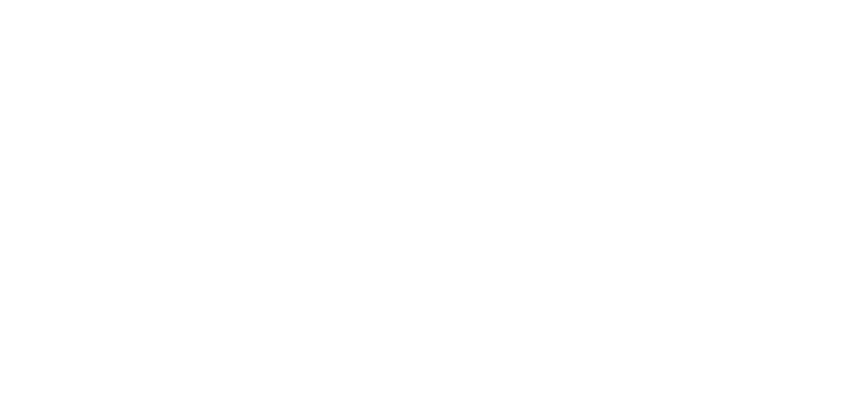
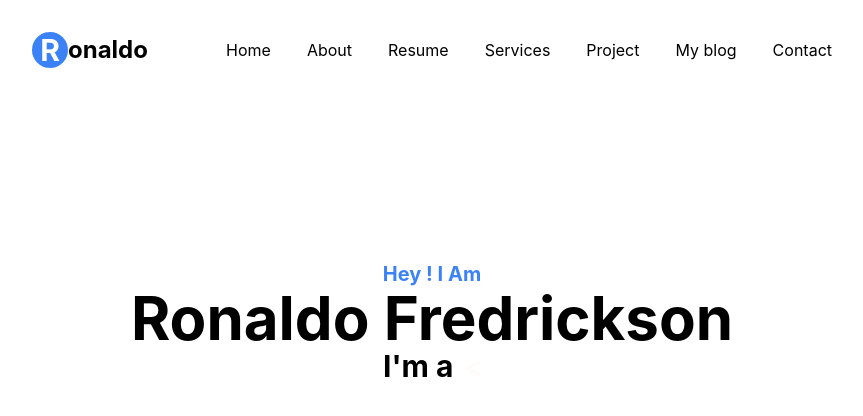
Before and after one commit to likhittha/firstproject, a React (Create React App) app: page /portfolio in a window 1280 px wide. Before the commit this address had no page. Shown: the top 416 px of the page, without its empty margins (208-1071 px from the left). Built offline with nearby package versions, Linux system fonts and the light colour scheme.

Commit message:
error
error

```diff
--- a/package.json
+++ b/package.json
@@ -11,6 +11,7 @@
     "react-icons": "^5.2.0",
     "react-router-dom": "^6.23.0",
     "react-scripts": "5.0.1",
+    "react-simple-typewriter": "^5.0.1",
     "web-vitals": "^2.1.4"
   },
   "scripts": {
--- a/src/App.js
+++ b/src/App.js
@@ -16,6 +16,8 @@
 import { Example } from "./Screens/Example/Example";
 import { Example1 } from "./Screens/Example/Example1";
 import { Templete } from "./Screens/Templates/Templete";
+import { Fileone } from "./Screens/Portfolio/Fileone";
+
 
 
 function App() {
@@ -120,7 +122,7 @@
         <Route path="/ex" Component={Example} />
         <Route path="/ex1" Component={Example1} />
         <Route path="/templete" Component={Templete} />
-
+        <Route path="portfolio" Component={Fileone} />
       </Routes>
     </>
   );
--- /dev/null
+++ b/src/Screens/Portfolio/Fileone.js
@@ -0,0 +1,65 @@
+import { Link } from 'react-router-dom';
+import { useTypewriter, Cursor} from 'react-simple-typewriter';
+export const Fileone =()=> {
+
+const {text} = useTypewriter({
+  words: ['Developer', 'Designer', 'Freelancer'],
+  loop: {},
+  typeSpeed:120,
+  deleteSpeed: 80 ,
+
+});
+
+
+    return(
+<>
+<div className="bg-white h-[100vh]">
+
+<div className="flex p-8 justify-between items-center px-60 ">
+<div className=" flex justify-center items-center cursor-pointer ">
+ <p className="text-3xl text-white bg-blue-500 rounded-full font-bold justify-center items-center flex h-9 w-9 "> R</p>
+ <p className="text-2xl font-bold ">onaldo</p>
+</div>
+
+<nav className="">
+      <ul className="flex gap-9   ">
+        <li className="hover:underline decoration-blue-500 decoration-2 ">
+          <Link to="/">Home</Link>
+        </li>
+        <li className="hover:underline decoration-blue-500 decoration-2" >
+          <Link to="/about">About</Link>
+        </li>
+        <li className="hover:underline  decoration-blue-500 decoration-2">
+          <Link to="/resume">Resume</Link>
+        </li>
+        <li className="hover:underline  decoration-blue-500 decoration-2">
+          <Link to="/services">Services</Link>
+        </li>
+        <li className="hover:underline  decoration-blue-500 decoration-2">
+          <Link to="/project">Project</Link>
+        </li>
+        <li className="hover:underline  decoration-blue-500 decoration-2">
+          <Link to="/my blog">My blog</Link>
+        </li>
+        <li className="hover:underline  decoration-blue-500 decoration-2">
+          <Link to="/contact">Contact</Link>
+        </li>
+      </ul>
+    </nav>
+</div>
+<div className="justify-around flex flex-col items-center p-40">
+<p className="text-blue-500 text-xl font-bold ">Hey ! I Am</p>
+<p className="text-6xl font-bold ">Ronaldo Fredrickson </p>
+<p className="text-3xl font-bold ">I'm a
+<span style={{fontWeight: 'bold' , color:'green'}}> {text} </span>
+<span style={{color: 'red'}}>
+  <Cursor cursorStyle='<'/>
+  </span>
+
+</p>
+</div>
+</div>
+</>
+
+    )
+}
```
Also changed, not shown: 1 other file (tests, documents, lock files or other folders).
